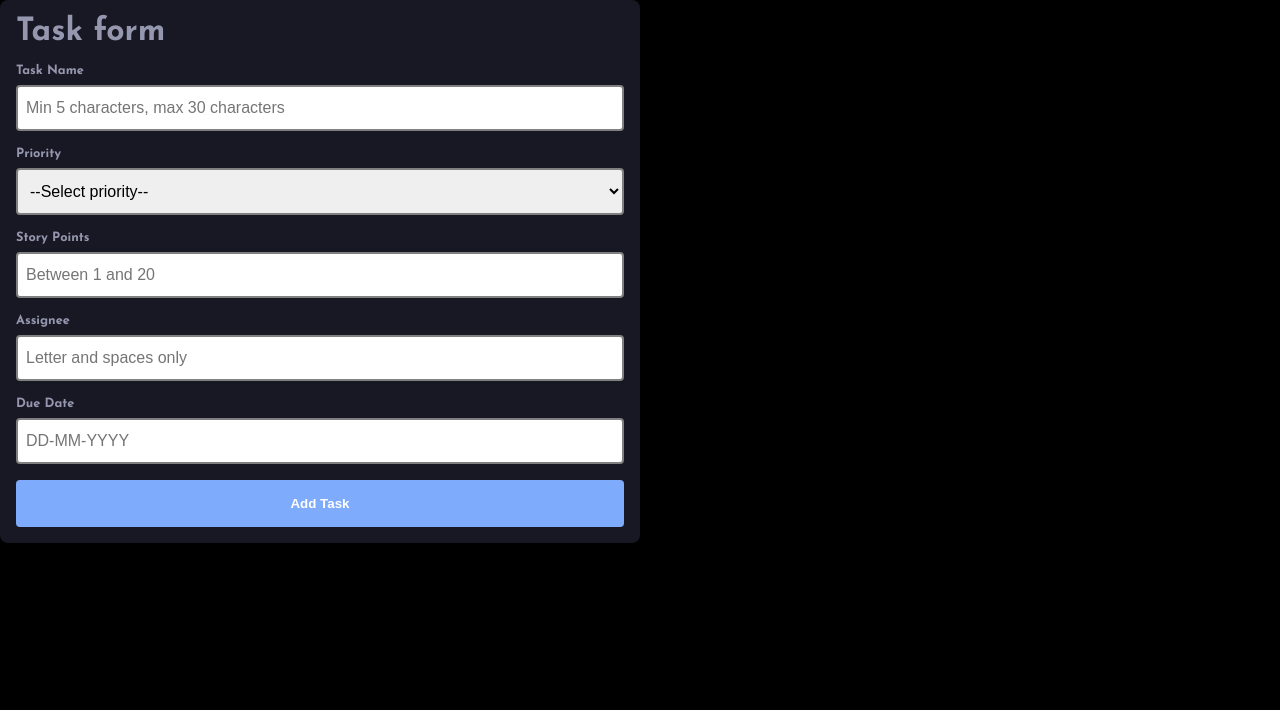
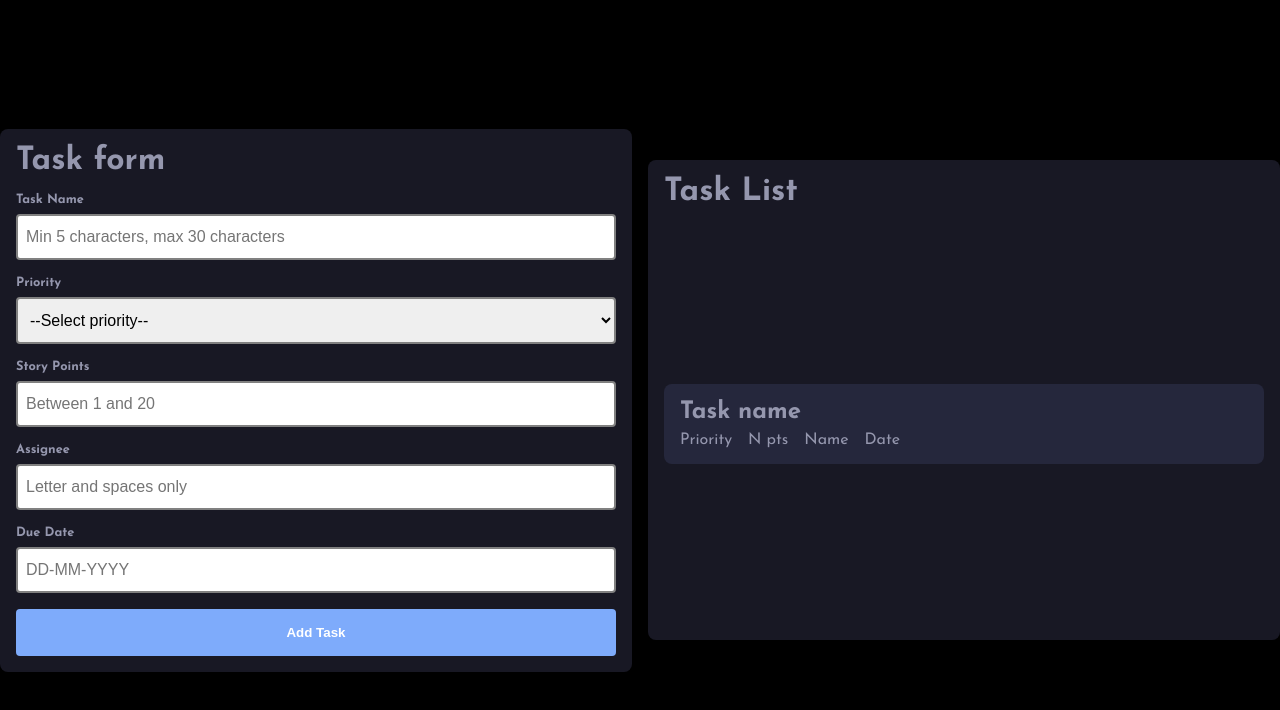
Before and after one commit to CalderonCG/Form-challenge, a React (Vite) app: page / in a window 1280 px wide. Shown: the top 710 px of the page. Built offline with nearby package versions, Linux system fonts and the light colour scheme.

Commit message:
:feat: add task list component

```diff
--- a/src/App.scss
+++ b/src/App.scss
@@ -2,8 +2,10 @@
 
 .app_container{
   @include m.flexCenter(row, center);
+  align-items: center;
   width: 100%;
   height: 100%;
   max-height: 100%;
   position: relative;
+  gap: 1rem;
 }
--- a/src/App.tsx
+++ b/src/App.tsx
@@ -1,13 +1,15 @@
 
 import './App.scss'
 import Form from './components/Form/Form'
+import TaskList from './components/TaskList/TaskList'
 
 function App() {
 
   return (
-    <>
+    <div className='app_container'>
     <Form/>
-    </>
+    <TaskList/>
+    </div>
   )
 }
 
--- /dev/null
+++ b/src/components/TaskCard/TaskCard.scss
@@ -0,0 +1,22 @@
+@use '../../styles/variables' as v;
+.card{
+    display: flex;
+    flex-direction: column;
+    justify-content: center;
+    background-color: v.$CardDark ;
+    height: 5rem;
+    width: 100%;
+    padding: 1rem;
+    gap: 0.5rem;
+    border-radius: 0.5rem;
+
+    &_task{
+        font-weight: 700;
+        font-size: 1.5rem;
+    }
+
+    &_details{
+        display: flex;
+        gap: 1rem;
+    }
+}
--- /dev/null
+++ b/src/components/TaskCard/TaskCard.tsx
@@ -0,0 +1,16 @@
+import './TaskCard.scss'
+function TaskCard() {
+  return (
+    <div className="card">
+      <p className="card_task">Task name</p>
+      <div className="card_details">
+        <span className="card_details_priority">Priority</span>
+        <p className="card_details_points">N pts</p>
+        <p className="card_details_name">Name</p>
+        <p className="card_details_date">Date</p>
+      </div>
+    </div>
+  );
+}
+
+export default TaskCard;
--- /dev/null
+++ b/src/components/TaskList/TaskList.scss
@@ -0,0 +1,13 @@
+@use '../../styles/variables' as v;
+.list{
+    width: 50%;
+    height: 30rem;
+    display: grid;
+    background-color: v.$BackgroundDark;
+    padding: 1rem;
+    border-radius: 0.5rem;
+    gap: 1rem;
+
+
+
+}
--- /dev/null
+++ b/src/components/TaskList/TaskList.tsx
@@ -0,0 +1,13 @@
+import TaskCard from '../TaskCard/TaskCard'
+import './TaskList.scss'
+
+function TaskList() {
+  return (
+    <div className='list'>
+        <h1>Task List</h1>
+        <TaskCard/>
+    </div>
+  )
+}
+
+export default TaskList
```
